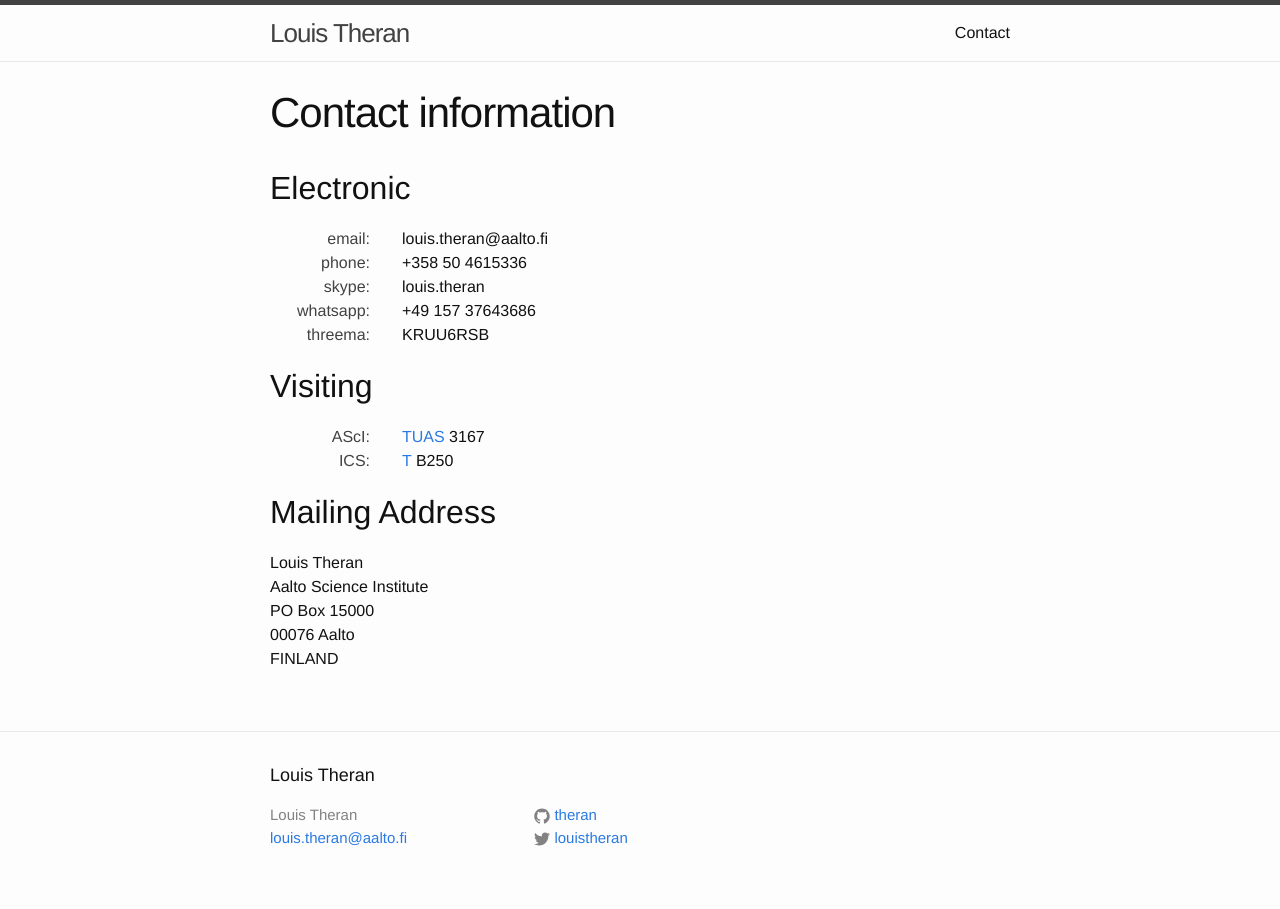
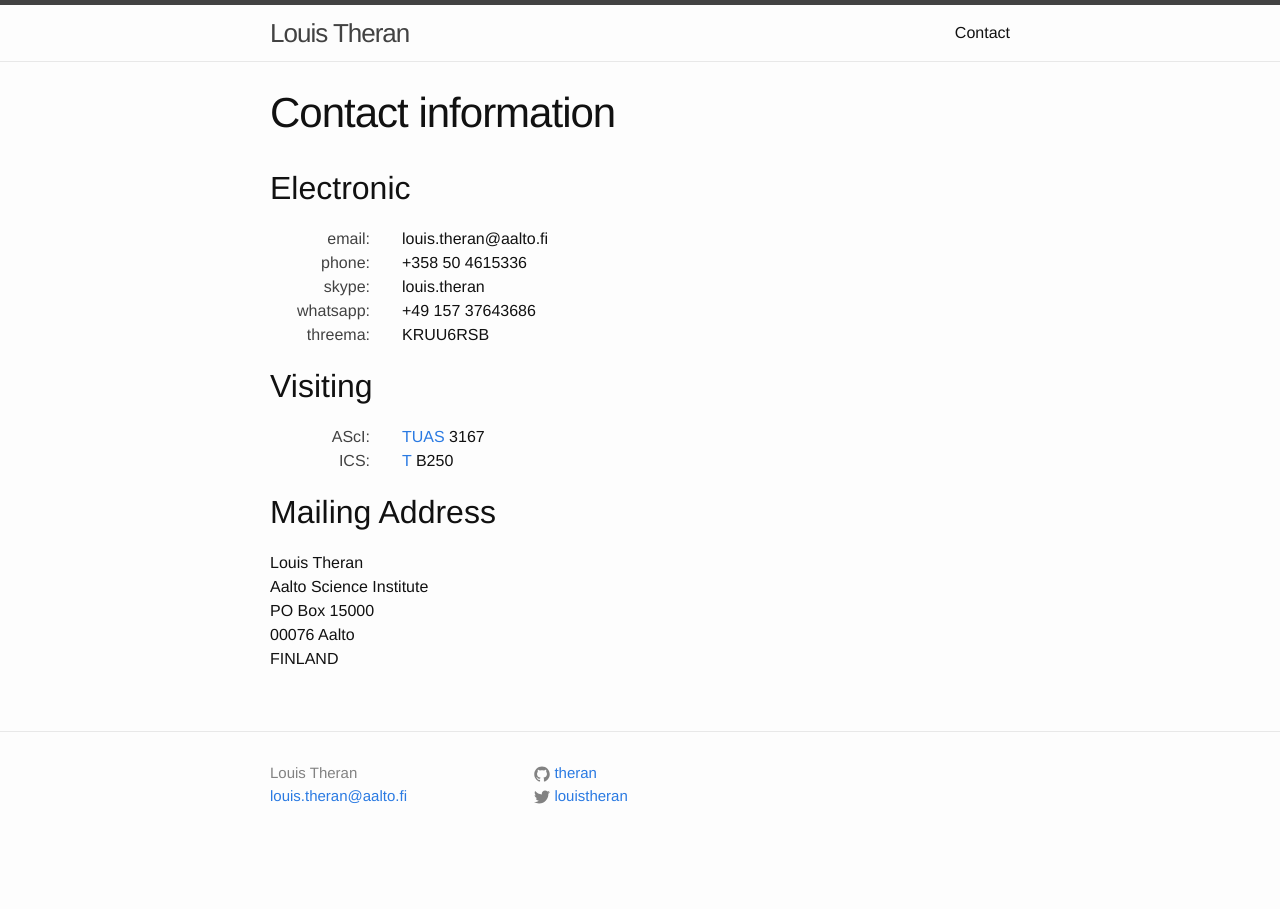
Before and after one commit to theran/theran.github.io, a Jekyll site: the page built from contact.md, in a window 1280 px wide. Built offline with Jekyll 4.4.1, drawn with Linux system fonts in a browser that asks for light colours.

Commit message:
Tweaked footer.

```diff
--- a/_config.yml
+++ b/_config.yml
@@ -3,7 +3,7 @@ title: Louis Theran
 email: louis.theran@aalto.fi
 # description: > # this means to ignore newlines until "baseurl:"
 baseurl: "" # the subpath of your site, e.g. /blog/
-url: "http://louistheran.cc" # the base hostname & protocol for your site
+url: "http://theran.github.io" # the base hostname & protocol for your site
 github_username:  theran
 twitter_username: louistheran
 
--- a/_includes/footer.html
+++ b/_includes/footer.html
@@ -2,7 +2,7 @@
 
   <div class="wrapper">
 
-    <h2 class="footer-heading">{{ site.title }}</h2>
+    <!-- <h2 class="footer-heading">{{ site.title }}</h2> -->
 
     <div class="footer-col-wrapper">
       <div class="footer-col  footer-col-1">
```
